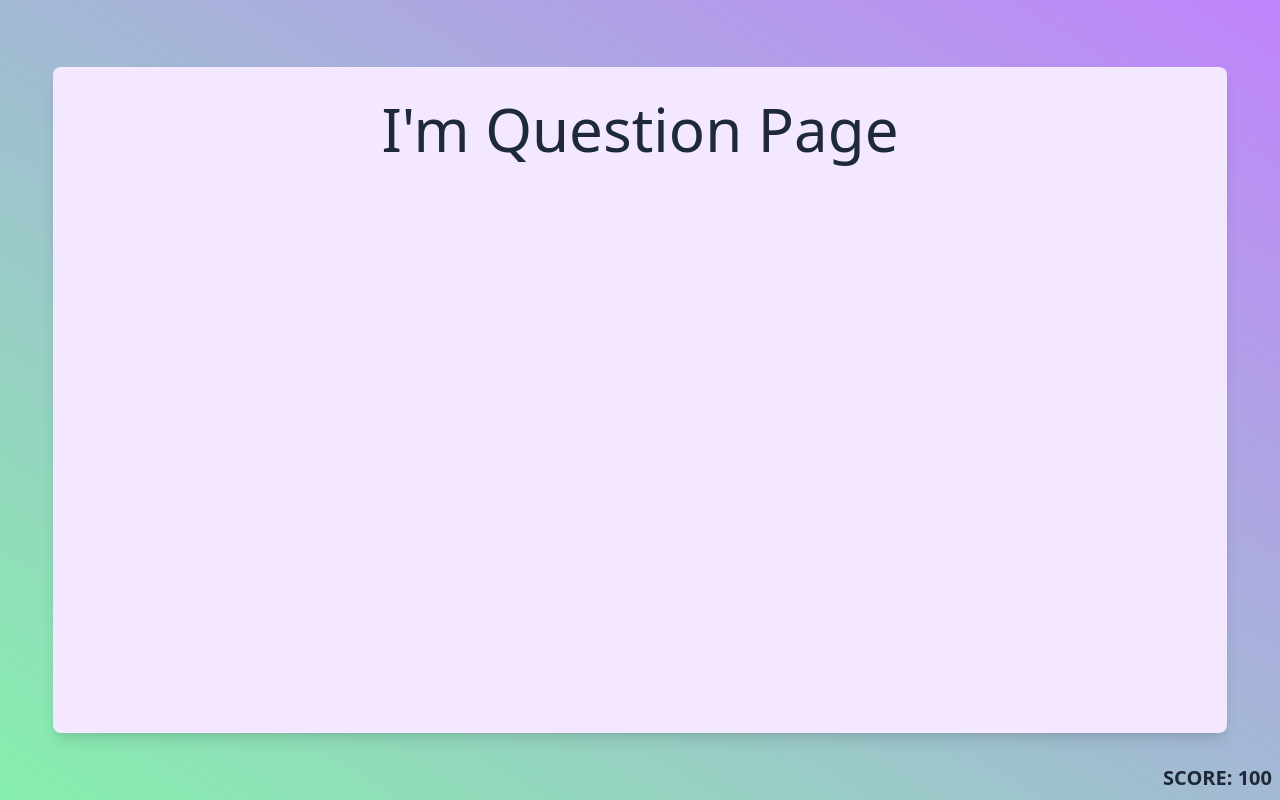
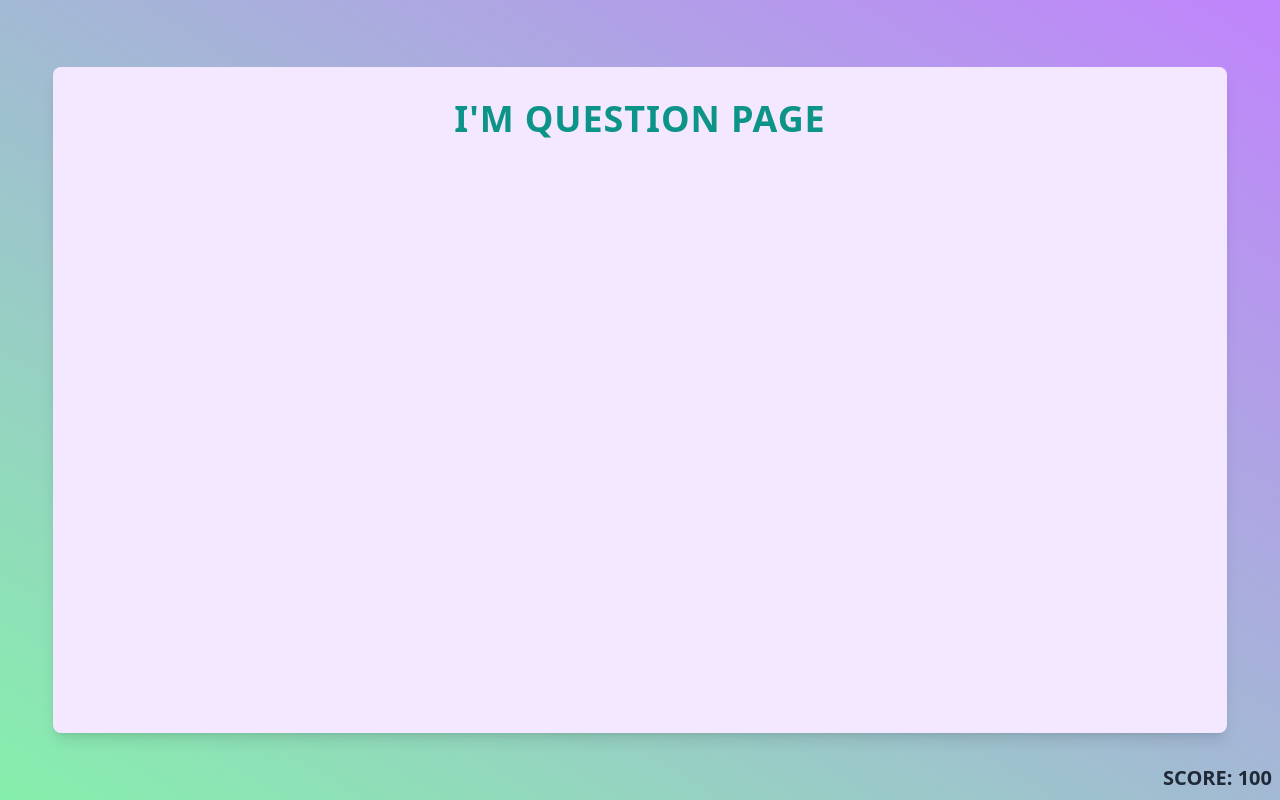
Before and after one commit to ereyes42/trivia-game, a Vue app: page /question/category/1 in a window 1280 px wide. Built offline with nearby package versions, Linux system fonts and the light colour scheme.

Commit message:
added base title

```diff
--- /dev/null
+++ b/src/components/BaseTitle.vue
@@ -0,0 +1,21 @@
+<template>
+  <div class="brand">
+    <slot name="logo" />
+    <h1 class="title">
+      <slot />
+    </h1>
+    <slot name="logo" />
+  </div>
+</template>
+<style lang="postcss" scoped>
+.brand {
+  @apply flex items-center justify-center gap-4;
+
+  & :slotted(img) {
+    @apply h-12 w-12;
+  }
+  & .title {
+    @apply text-4xl font-semibold uppercase tracking-wide text-teal-600;
+  }
+}
+</style>
--- a/src/views/HomePage.vue
+++ b/src/views/HomePage.vue
@@ -1,6 +1,7 @@
 <script setup>
 import { onMounted, ref } from 'vue'
 import useAPI from '@/composables/useApi'
+import BaseTitle from '../components/BaseTitle.vue'
 
 const api = useAPI()
 const categories = ref([])
@@ -11,11 +12,12 @@
 </script>
 
 <template>
-  <div class="brand">
-    <img class="logo" src="logo.svg" alt="logo" />
-    <h1 class="title">Trivia Game</h1>
-    <img class="logo" src="logo.svg" alt="logo" />
-  </div>
+  <BaseTitle>
+    <template #logo>
+      <img src="logo.svg" alt="logo" />
+    </template>
+    Triviantastic
+  </BaseTitle>
   <div class="categories">
     <RouterLink
       v-for="category in categories"
@@ -28,17 +30,6 @@
 </template>
 
 <style lang="postcss" scoped>
-.brand {
-  @apply flex items-center justify-center gap-4;
-
-  & .logo {
-    @apply h-14 w-14;
-  }
-  & .title {
-    @apply text-4xl font-semibold uppercase tracking-wide text-teal-600;
-  }
-}
-
 .categories {
   @apply grid flex-grow grid-cols-4 gap-10;
   & .category {
--- a/src/views/QuestionPage.vue
+++ b/src/views/QuestionPage.vue
@@ -1,3 +1,7 @@
+<script setup>
+import BaseTitle from '@/components/BaseTitle.vue'
+</script>
+
 <template>
-  <h1 class="text-6xl font-thin text-slate-800">I'm Question Page</h1>
+  <BaseTitle> I'm Question Page </BaseTitle>
 </template>
```
